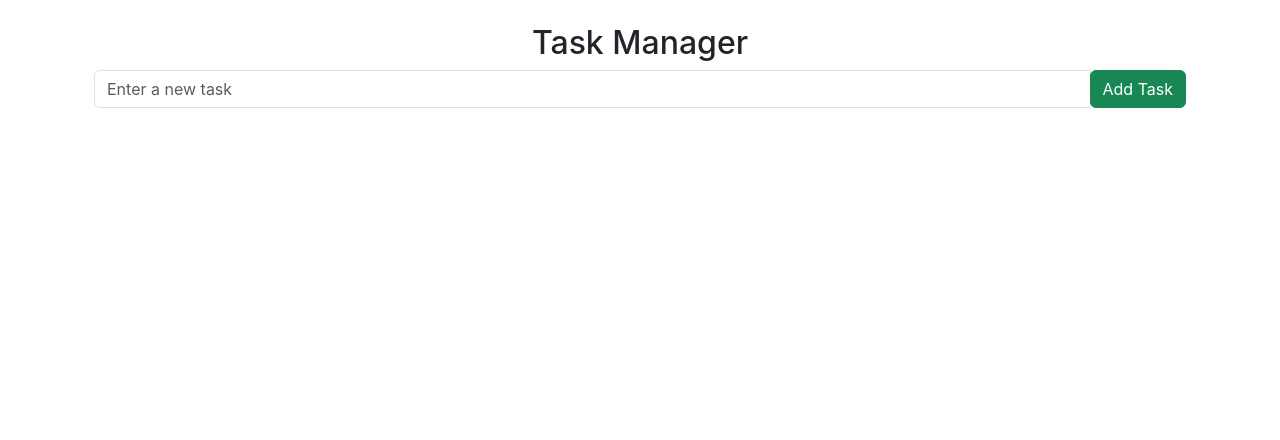
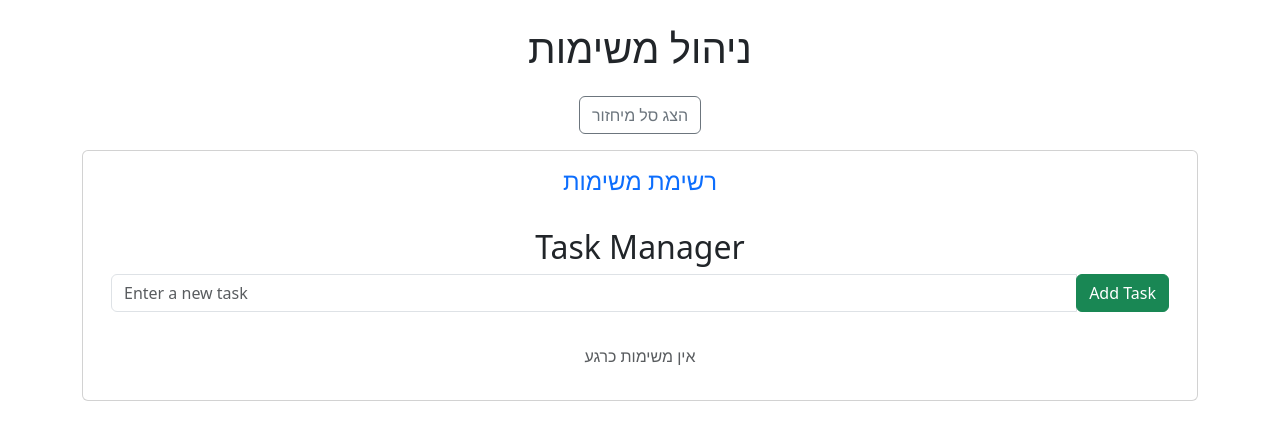
Before and after one commit to GittyBurstein/web, a React (Create React App) app: page / in a window 1280 px wide. Shown: the top 440 px of the page. Built offline with nearby package versions, Linux system fonts and the light colour scheme; the HTML template or start-up script is replaced by a standard one.

Commit message:
fixed recycle Bin

```diff
--- a/src/Lesson-5-Redux/componnents/Screen.js
+++ b/src/Lesson-5-Redux/componnents/Screen.js
@@ -1,28 +1,58 @@
+import React, { useState } from "react";
 import ShowTask from "./ShowTask";
 import Task from "./Task";
-import {useSelector} from 'react-redux';
-export default function Screen()
-{
-    const tasklist=useSelector((state)=>state.todos.todos);
-    const recyclelist=useSelector((state) => state.recycleByn.resycleByn);
-    return(
-      <div className="container mt-4">
-      <div className="task-list mt-3">
-          {recyclelist.map((t, index) => (
-              <Task key={index} value={t} id={index} placeMent="bin" />
-          ))}
-      </div>
-      <ShowTask />
-      <div className="task-list mt-3">
-          {tasklist.map((t, index) => (
-              <Task key={index} value={t} id={index} placeMent="task"/>
-          ))}
-      </div>
+import { useSelector } from "react-redux";
+import "bootstrap/dist/css/bootstrap.min.css";
 
+export default function Screen() {
+    const tasklist = useSelector((state) => state.todos.todos);
+    const recyclelist = useSelector((state) => state.recycleByn.resycleByn);
+    const [showRecycleBin, setShowRecycleBin] = useState(false);
 
-      <div>
+    return (
+        <div className="container mt-4">
+            <h1 className="text-center mb-4">ניהול משימות</h1>
 
-      </div>
-  </div>
-  );
+            {/* כפתור להצגת הסל מיחזור */}
+            <div className="text-center mb-3">
+                <button
+                    className="btn btn-outline-secondary"
+                    onClick={() => setShowRecycleBin(!showRecycleBin)}
+                >
+                    {showRecycleBin ? "הסתר סל מיחזור" : "הצג סל מיחזור"}
+                </button>
+            </div>
+
+            {/* סל מיחזור */}
+            {showRecycleBin && (
+                <div className="card p-3 mb-3">
+                    <h4 className="text-center text-danger">סל מיחזור</h4>
+                    <div className="task-list">
+                        {recyclelist.length > 0 ? (
+                            recyclelist.map((t, index) => (
+                                <Task key={t.id || index} value={t} id={t.id || index} placMent="bin" />
+                            ))
+                        ) : (
+                            <p className="text-center text-muted">הסל מיחזור ריק</p>
+                        )}
+                    </div>
+                </div>
+            )}
+
+            {/* רשימת משימות */}
+            <div className="card p-3">
+                <h4 className="text-center text-primary">רשימת משימות</h4>
+                <ShowTask />
+                <div className="task-list mt-3">
+                    {tasklist.length > 0 ? (
+                        tasklist.map((t, index) => (
+                            <Task key={t.id || index} value={t} id={t.id || index} placMent="task" />
+                        ))
+                    ) : (
+                        <p className="text-center text-muted">אין משימות כרגע</p>
+                    )}
+                </div>
+            </div>
+        </div>
+    );
 }
--- a/src/Lesson-5-Redux/componnents/Task.js
+++ b/src/Lesson-5-Redux/componnents/Task.js
@@ -6,7 +6,7 @@ export default function Task({ value, id ,placMent}) {
     const dispatch = useDispatch();
    function sending(placMent)
    {
-    if(placMent=="task")
+    if(placMent==="task")
        dispatch(removal(id,value));
     else
        dispatch(removeEver(id,value));
@@ -16,7 +16,7 @@ export default function Task({ value, id ,placMent}) {
         <p className="mb-0">{value}</p>
         <button
             className="btn btn-danger btn-sm"
-            onClick={sending(placMent)}
+            onClick={() => sending(placMent)}
         >
             Remove Task
         </button>
```
